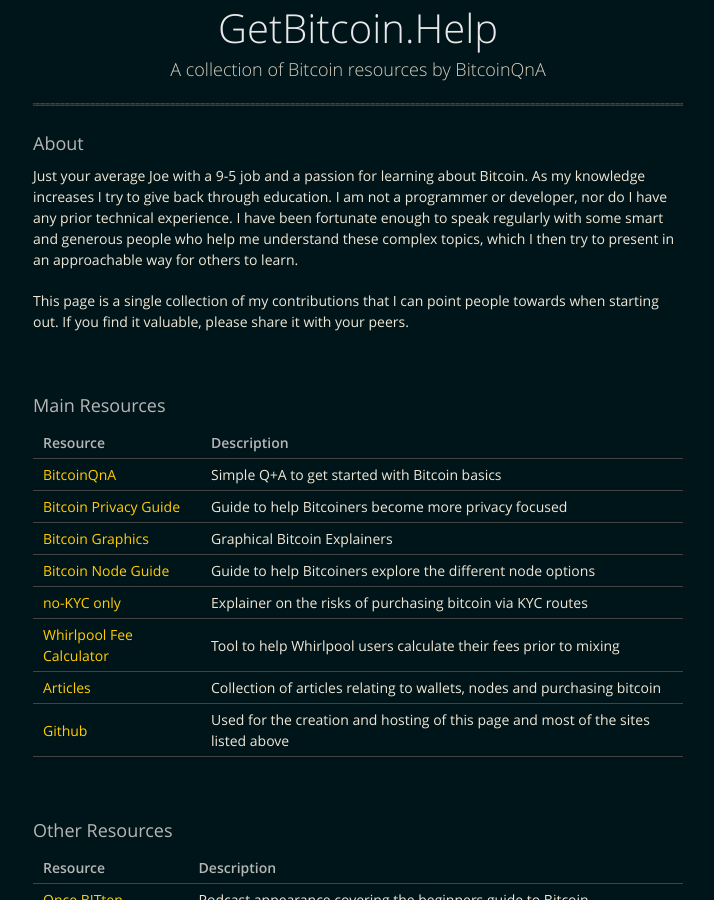
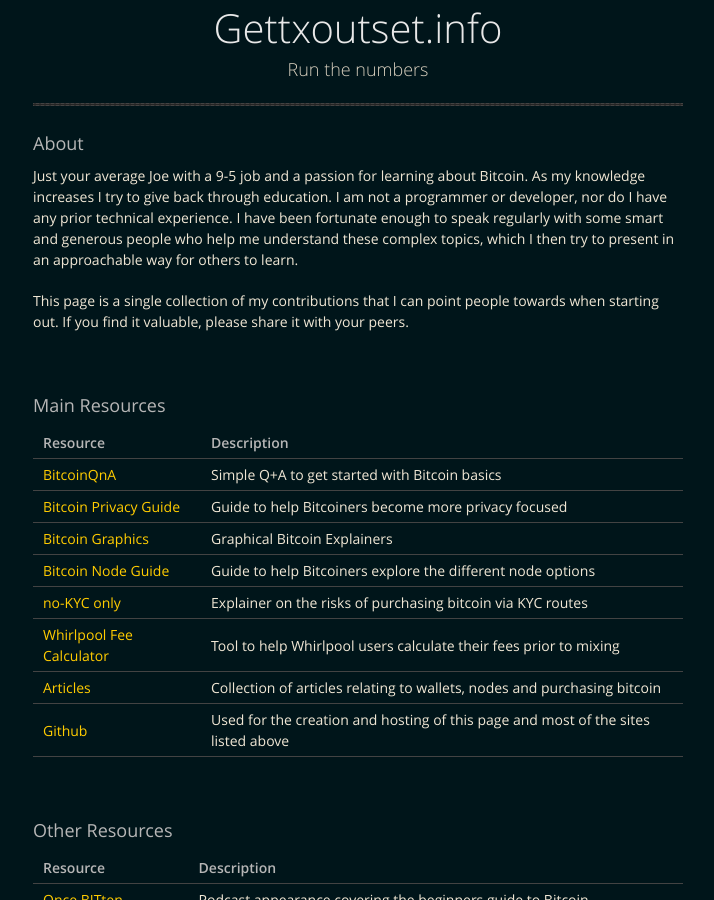
Before and after one commit to BitcoinQnA/verify-supply, a Jekyll site: the page built from index.md, in a window 1280 px wide and 900 px high. Shown: the whole window, without its empty margins (282-996 px from the left). Built offline with Jekyll 4.4.1, drawn with Linux system fonts in a browser that asks for light colours; our own code applies the rules of GitHub Pages for plain Markdown files.

Commit message:
Update _config.yml

```diff
--- a/_config.yml
+++ b/_config.yml
@@ -1,5 +1,5 @@
-title: GetBitcoin.Help
-description: A collection of Bitcoin resources by BitcoinQnA
+title: Gettxoutset.info
+description: Run the numbers
 show_downloads: false
 google_analytics:
 theme: jekyll-theme-midnight
```
